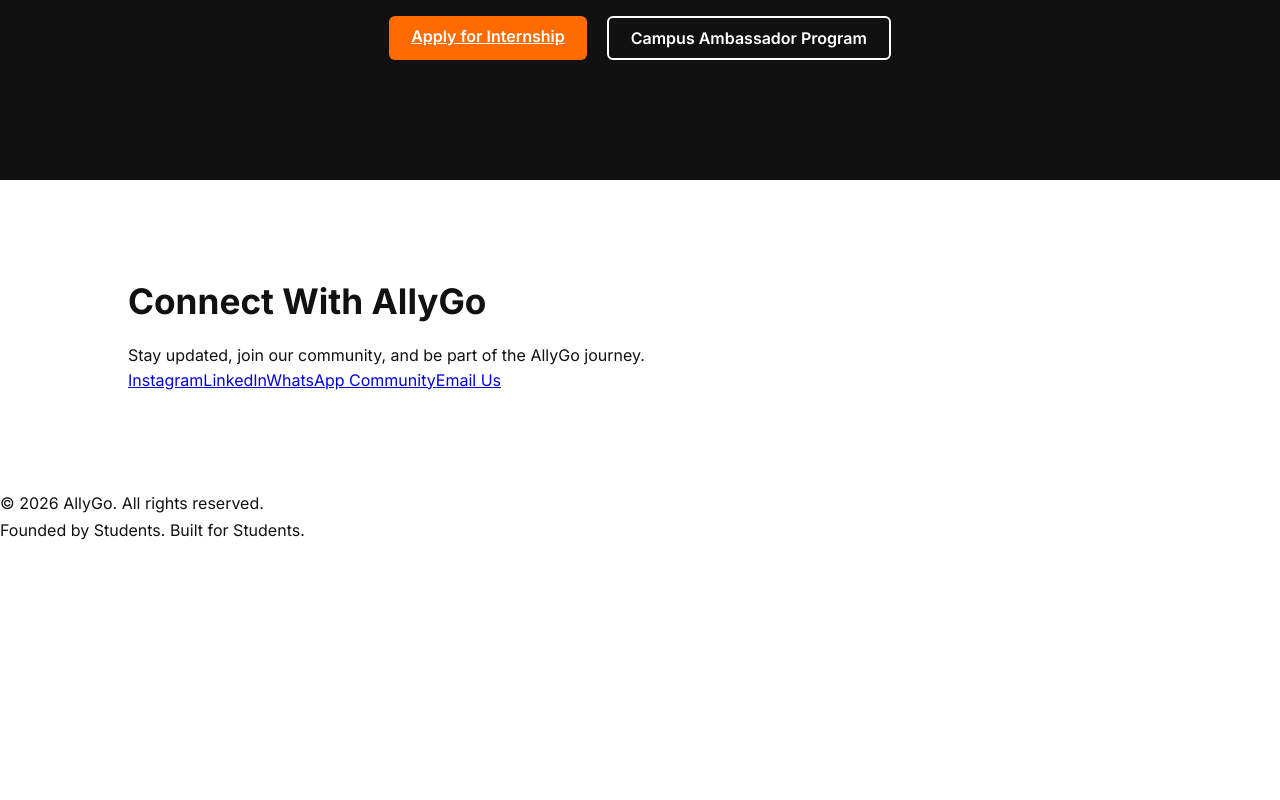
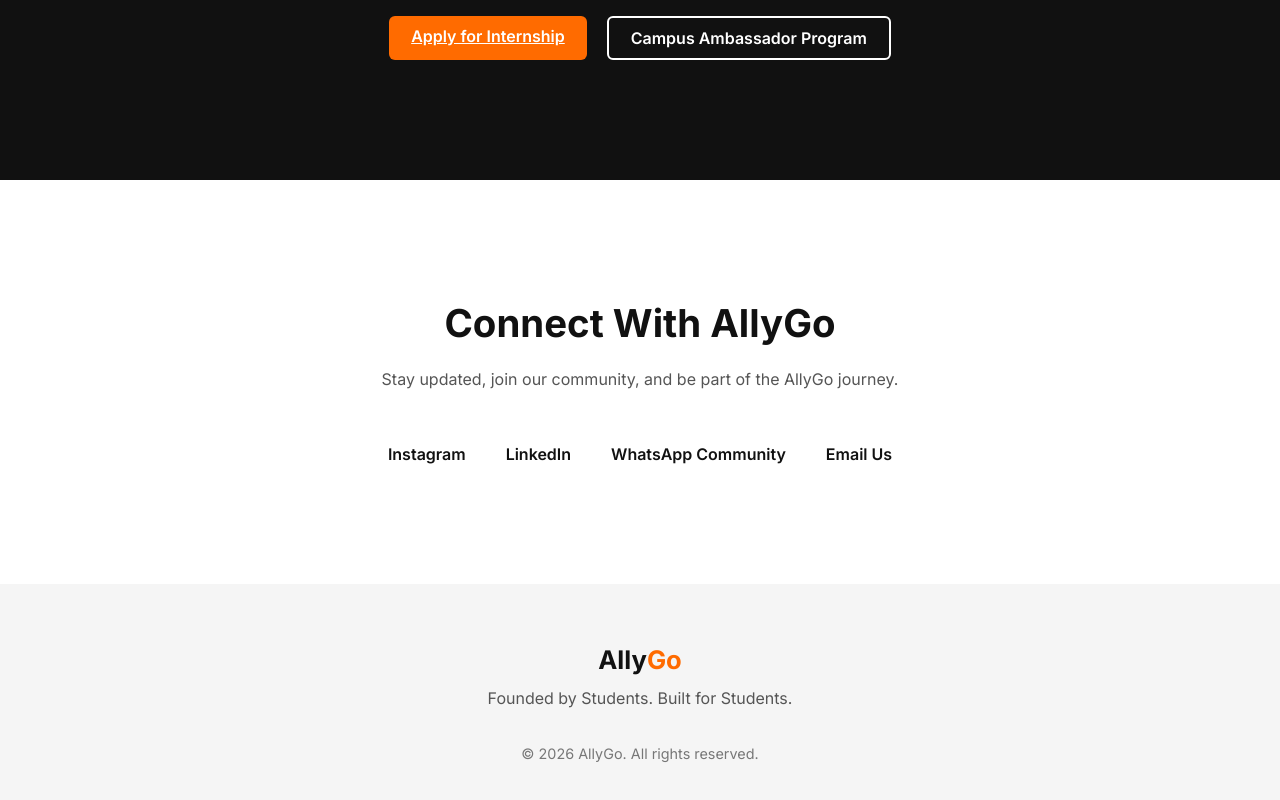
Before and after one commit to Ansh-2303/allygo, a React (Vite) app: page / in a window 1280 px wide. Shown: the part 2785-3585 px from the top of the page. Before the commit the page ends 3329 px from the top, so only its background shows below. Built offline with nearby package versions, Linux system fonts and the light colour scheme.

Commit message:
Restructured project root

```diff
--- a/src/App.css
+++ b/src/App.css
@@ -330,6 +330,66 @@ body {
   gap: 20px;
 }
 
+
+/* ============================= */
+/* CONTACT */
+/* ============================= */
+
+.contact {
+  background: white;
+  text-align: center;
+}
+
+.contact-container {
+  max-width: 800px;
+  margin: 0 auto;
+}
+
+.contact h2 {
+  font-size: 2.4rem;
+  margin-bottom: 20px;
+}
+
+.contact p {
+  color: var(--dark-gray);
+  margin-bottom: 50px;
+  line-height: 1.7;
+}
+
+.contact-links {
+  display: flex;
+  justify-content: center;
+  gap: 40px;
+  flex-wrap: wrap;
+}
+
+.contact-links a {
+  text-decoration: none;
+  font-weight: 600;
+  color: var(--black);
+  transition: all 0.3s ease;
+  position: relative;
+}
+
+.contact-links a::after {
+  content: "";
+  position: absolute;
+  width: 0;
+  height: 2px;
+  background: var(--orange);
+  left: 0;
+  bottom: -4px;
+  transition: width 0.3s ease;
+}
+
+.contact-links a:hover {
+  color: var(--orange);
+}
+
+.contact-links a:hover::after {
+  width: 100%;
+}
+
 /* Light button for dark background */
 .btn-light {
   background: transparent;
@@ -346,6 +406,41 @@ body {
 .btn-light:hover {
   background: white;
   color: var(--black);
+}
+
+
+/* ============================= */
+/* FOOTER */
+/* ============================= */
+
+.footer {
+  background: var(--light-gray);
+  padding: 60px 8%;
+}
+
+.footer-container {
+  max-width: 1100px;
+  margin: 0 auto;
+  text-align: center;
+}
+
+.footer-brand h3 {
+  font-size: 1.6rem;
+  margin-bottom: 10px;
+}
+
+.footer-brand span {
+  color: var(--orange);
+}
+
+.footer-brand p {
+  color: var(--dark-gray);
+  margin-bottom: 30px;
+}
+
+.footer-bottom p {
+  font-size: 0.9rem;
+  color: #777;
 }
 
 /* ============================= */
--- a/src/components/Contact.jsx
+++ b/src/components/Contact.jsx
@@ -2,7 +2,7 @@
 
 function Contact() {
   return (
-    <section className="contact fade-in" id="contact">
+    <section className="section contact fade-in" id="contact">
       <div className="contact-container">
         <h2>Connect With AllyGo</h2>
 
@@ -11,10 +11,33 @@ function Contact() {
         </p>
 
         <div className="contact-links">
-          <a href="#" target="_blank">Instagram</a>
-          <a href="#" target="_blank">LinkedIn</a>
-          <a href="#" target="_blank">WhatsApp Community</a>
-          <a href="mailto:contact@allygo.in">Email Us</a>
+          <a
+            href="https://instagram.com/YOUR_HANDLE"
+            target="_blank"
+            rel="noopener noreferrer"
+          >
+            Instagram
+          </a>
+
+          <a
+            href="https://linkedin.com/company/YOUR_PAGE"
+            target="_blank"
+            rel="noopener noreferrer"
+          >
+            LinkedIn
+          </a>
+
+          <a
+            href="https://chat.whatsapp.com/YOUR_GROUP_LINK"
+            target="_blank"
+            rel="noopener noreferrer"
+          >
+            WhatsApp Community
+          </a>
+
+          <a href="mailto:contact@allygo.in">
+            Email Us
+          </a>
         </div>
       </div>
     </section>
--- a/src/components/Footer.jsx
+++ b/src/components/Footer.jsx
@@ -4,8 +4,14 @@ function Footer() {
   return (
     <footer className="footer">
       <div className="footer-container">
-        <p>© 2026 AllyGo. All rights reserved.</p>
-        <p>Founded by Students. Built for Students.</p>
+        <div className="footer-brand">
+          <h3>Ally<span>Go</span></h3>
+          <p>Founded by Students. Built for Students.</p>
+        </div>
+
+        <div className="footer-bottom">
+          <p>© 2026 AllyGo. All rights reserved.</p>
+        </div>
       </div>
     </footer>
   );
```
